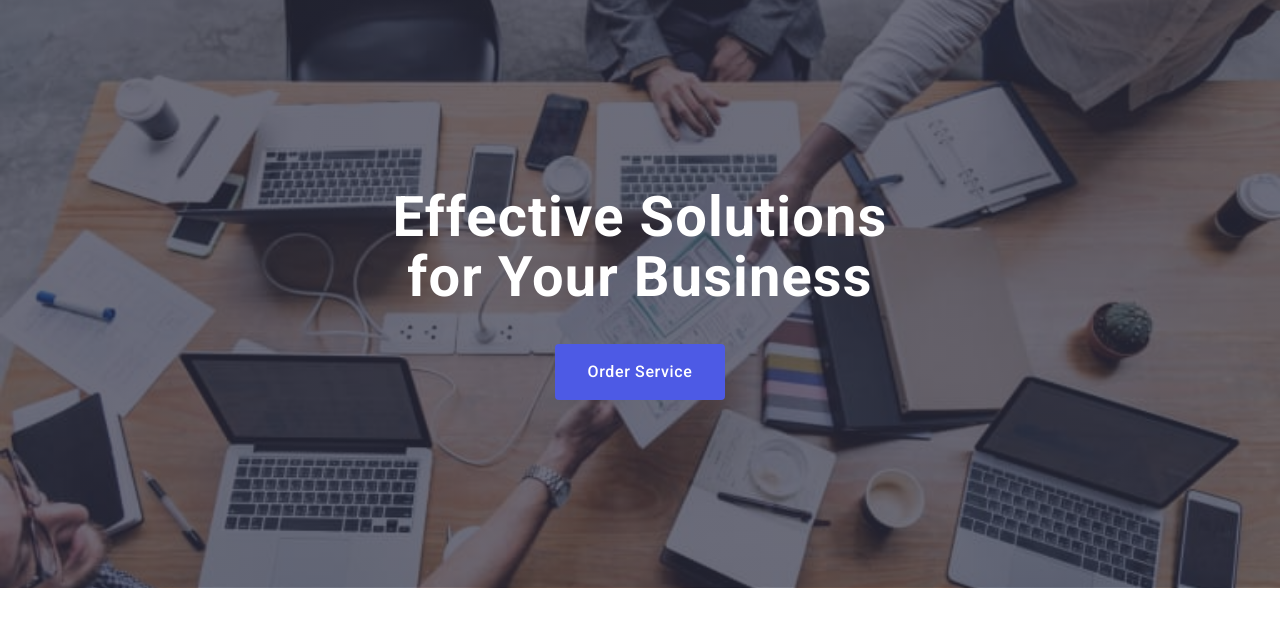
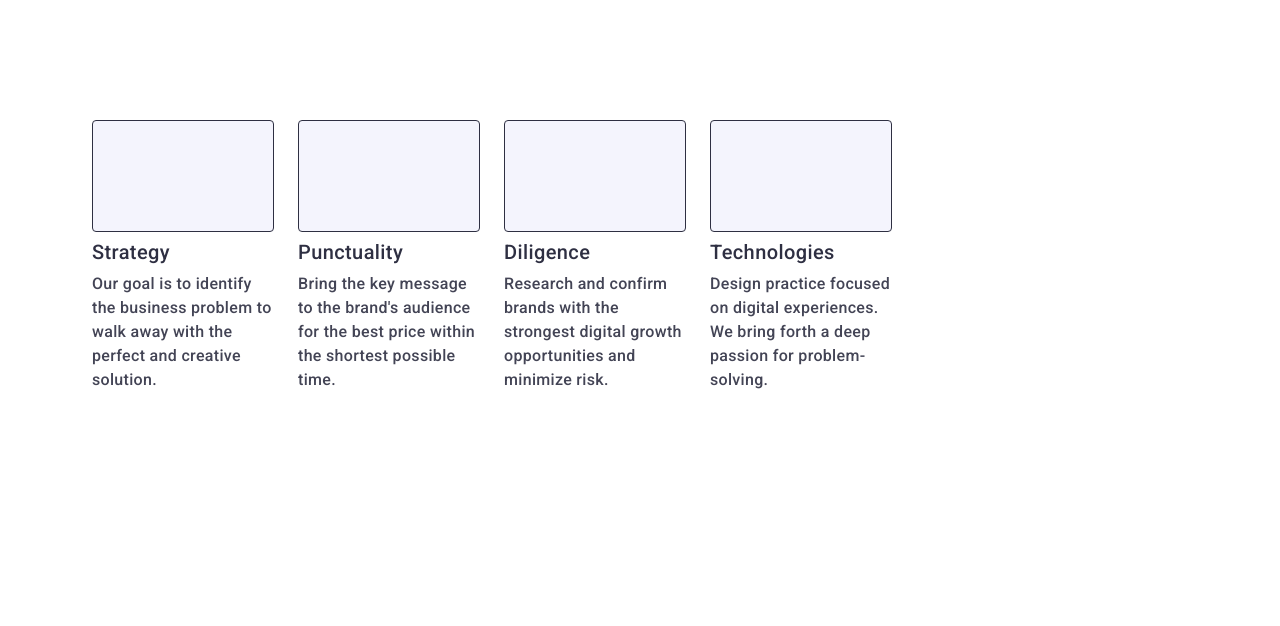
Before and after one commit to anastasiiahrebelnyk/goit-markup-hw-06, a plain HTML site: page index.html in a window 1280 px wide. Drawn offline with nearby package versions, Linux system fonts and the light colour scheme.

Commit message:
add markup

```diff
--- a/css/styles.css
+++ b/css/styles.css
@@ -58,10 +58,9 @@ img {
 }
 
 .container {
-    max-width: 1158px;
-    padding-left: 15px;
-    padding-right: 15px;
+    max-width: 320px;
     margin: 0 auto;
+    box-sizing: border-box;
 }
 
 .header {
@@ -234,18 +233,24 @@ h1 {
 
 
 .values-section {
-    padding: 120px 0;
+    padding: 96px 0;
 }
 
 .values-item {
-    width: calc((100% - 3 * 24px) / 4);
+width: 100%;
+
 }
 
 .values-list {
     display: flex;
-    justify-content: space-between;
-    gap: 24px;
+    flex-wrap: wrap;
+    gap: 72px;
+    min-width: 288px;
+    max-width: 100vh;
+    margin-right: 16px;
+    margin-left: 16px;
 }
+
 
 .values-icon {
     border: solid 1px #8E8F99;
@@ -268,12 +273,12 @@ h1 {
 }
 
 .values-subtitle {
-    font-size: 20px;
-        line-height: 1.2;
-        letter-spacing: 0.02em;
-        font-weight: medium;
-        font-weight: 500;
-        margin-bottom: 8px;
+    letter-spacing: 0.02em;
+    font-weight: medium;
+    font-weight: 700;
+    line-height: 1.11;
+    font-size: 36px;
+    margin-bottom: 8px;
 
 }
 
@@ -295,9 +300,11 @@ h1 {
 
 .values-text {
     line-height: 1.5;
-        letter-spacing: 0.02em;
-        color: #434455;
-
+    letter-spacing: 0.02em;
+    color: #434455;
+    font-weight: 500;
+    font-size: 16px;
+    max-width: 288px;
 }
 
 .team-section {
@@ -911,7 +918,10 @@ text-decoration: underline;
     pointer-events: auto;
 }
 
-@media (max-width: 321px) and (min-resolution: 2dppx) {
+
+/* ---------------MOBILE 2X--------------- */
+
+@media (max-width: 321px) and (min-resolution: 2x) {
     .hero-section {
         background-image: linear-gradient(to bottom,
             rgba(46, 47, 66, 0.7),
@@ -921,6 +931,9 @@ text-decoration: underline;
 
 }
 
+
+/* -----------------TABLET------------------ */
+
 @media (min-width: 768px) {
     .hero-section {
     background-image: linear-gradient(to bottom,
@@ -929,16 +942,9 @@ text-decoration: underline;
     url(../images/hero-sectinon-img-tab-standart.jpg);
     }
 
-
-    @media (min-resolution: 2x) {
-        .hero-section {
-            background-image: linear-gradient(to bottom,
-                rgba(46, 47, 66, 0.7),
-                rgba(46, 47, 66, 0.7)),
-                url(../images/hero-section-img-tab-2x.jpg);
-        }
+    .container {
+        max-width: 768px;
     }
-
 
     .hero-title {
     font-size: 56px;
@@ -946,13 +952,90 @@ text-decoration: underline;
     margin-bottom: 36px;
     margin-right: auto;
     margin-left: auto;
-    max-width: 496px;
+    max-width: 736px;
+
+    }
+
+    .values-list {
+        min-width: 736px;
+        gap: 24px;
+        row-gap: 72px;
+    }
+
+    .values-item {
+        width: calc((100% - 24px) / 2);
+    }
+}
+
+/* ---------------------TABLET 2X------------------- */
+
+@media (min-width: 768px) and (min-resolution: 2x) {
+    .hero-section {
+    background-image: linear-gradient(to bottom,
+    rgba(46, 47, 66, 0.7),
+    rgba(46, 47, 66, 0.7)),
+    url(../images/hero-section-img-tab-2x.jpg);
     }
 }
 
 
+/* ---------------DESKTOP------------------ */
+
 @media (min-width: 1140px) {
+
     .hero-section {
     margin-bottom: 48px;
     }
+
+    .container {
+    padding-left: 15px;
+    padding-right: 15px;
+    max-width: 1158px;
+    }
+
+    .values-section {
+    padding: 120px 0;
+    }
+
+    .values-item{
+    width: calc((100% - 3 * 24px) / 4);
+    }
+
+    .values-list{
+    justify-content: space-between;
+    gap: 24px;
+    }
+
+    .values-subtitle{
+    font-size: 20px;
+    line-height: 1.2;
+    font-weight: 500;
+    }
+
+    .values-item::before {
+        content: "";
+        display: block;
+        flex-shrink: 0;
+        width: 100%;
+        height: 112px;
+        border: 1px solid #2e2f42;
+        border-radius: 4px;
+        background-color: #F4F4FD;
+        background-repeat: no-repeat;
+        background-position: center;
+        background-size: contain;
+        margin-bottom: 8px;
+    }
+
+    .values-item:nth-child(1)::before {
+        background-image: url("../images/values-section-svg-first.svg") ;
+    }
+
+    /* .values-item:nth-child(2)::before {
+        background-image: url("../images/icons.svg#icon-clock");
+    } */
+
+
 }
+
+/* -----------------DESKTOP 2X--------------------- */
--- a/index.html
+++ b/index.html
@@ -55,23 +55,23 @@
       </div>
     </header> -->
     <main>
-      <section class="hero-section">
+      <!-- <section class="hero-section">
         <div class="container">
           <h1 class="hero-title">Effective Solutions for Your Business</h1>
           <button type="button" class="hero-button">Order Service</button>
         </div>
-      </section>
+      </section> -->
 
-      <!-- <section class="values-section">
+      <section class="values-section">
         <div class="container">
           <h2 class="values-title visually-hidden">Our values</h2>
           <ul class="values-list">
             <li class="values-item">
-              <div class="values-icon">
+              <!-- <div class="values-icon">
                 <svg class="values-svg" width="64" height="64">
                   <use href="./images/icons.svg#icon-vector"></use>
                 </svg>
-              </div>
+              </div> -->
               <h3 class="values-subtitle">Strategy</h3>
               <p class="values-text">
                 Our goal is to identify the business problem to walk away with
@@ -79,11 +79,11 @@
               </p>
             </li>
             <li class="values-item">
-              <div class="values-icon">
+              <!-- <div class="values-icon">
                 <svg class="values-svg" width="64" height="64">
                   <use href="./images/icons.svg#icon-clock"></use>
                 </svg>
-              </div>
+              </div> -->
               <h3 class="values-subtitle">Punctuality</h3>
               <p class="values-text">
                 Bring the key message to the brand's audience for the best price
@@ -91,11 +91,11 @@
               </p>
             </li>
             <li class="values-item">
-              <div class="values-icon">
+              <!-- <div class="values-icon">
                 <svg class="values-svg" width="64" height="64">
                   <use href="./images/icons.svg#icon-diagram"></use>
                 </svg>
-              </div>
+              </div> -->
               <h3 class="values-subtitle">Diligence</h3>
               <p class="values-text">
                 Research and confirm brands with the strongest digital growth
@@ -103,11 +103,11 @@
               </p>
             </li>
             <li class="values-item">
-              <div class="values-icon">
+              <!-- <div class="values-icon">
                 <svg class="values-svg" width="64" height="64">
                   <use href="./images/icons.svg#icon-astronaut"></use>
                 </svg>
-              </div>
+              </div> -->
               <h3 class="values-subtitle">Technologies</h3>
               <p class="values-text">
                 Design practice focused on digital experiences. We bring forth a
@@ -116,7 +116,7 @@
             </li>
           </ul>
         </div>
-      </section> -->
+      </section>
 
       <!-- <section class="team-section">
         <div class="container team-card">
```
Also changed, not shown: images/values-section-svg-first.svg (added).
